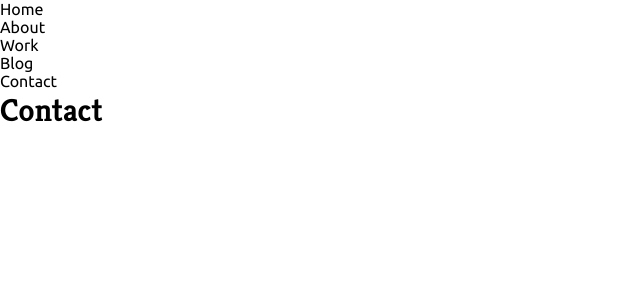
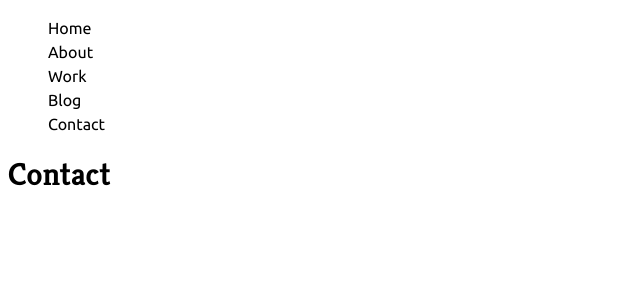
Before and after one commit to RomainSire/portfolio-nextjs, a Next.js app: page /contact in a window 1280 px wide. Shown: the top 300 px of the page, without its empty margins (0-640 px from the left). Built offline with nearby package versions, Linux system fonts and the light colour scheme.

Commit message:
feat(style): add a modern css reset

```diff
--- a/src/app/(pages)/layout.tsx
+++ b/src/app/(pages)/layout.tsx
@@ -8,7 +8,7 @@
 	return (
 		<>
 			<nav>
-				<ul>
+				<ul role="list">
 					<li>
 						<Link href={`/`}>Home</Link>
 					</li>
--- a/src/app/globals.css
+++ b/src/app/globals.css
@@ -18,21 +18,13 @@
 	--size-6xl: 466px;
 }
 
-* {
-	box-sizing: border-box;
-	padding: 0;
-	margin: 0;
-}
-
-html,
 body {
-	max-width: 100vw;
-	overflow-x: hidden;
 	font-family: var(--font-text);
+	background-color: var(--color-neutral);
+	color: var(--color-base);
 }
 
 a {
-	color: inherit;
 	text-decoration: none;
 }
 
--- a/src/app/layout.tsx
+++ b/src/app/layout.tsx
@@ -1,3 +1,5 @@
+import "./reset.css";
+
 import { kreonFont, ubuntuFont } from "@/lib/fonts";
 import type { Metadata } from "next";
 import "./globals.css";
--- a/src/app/page.tsx
+++ b/src/app/page.tsx
@@ -5,7 +5,7 @@
 		<main className={styles.main}>
 			<h1>Hey dude !</h1>
 			<nav>
-				<ul>
+				<ul role="list">
 					<li>
 						<a href="/about">About</a>
 					</li>
--- /dev/null
+++ b/src/app/reset.css
@@ -0,0 +1,97 @@
+/* Box sizing rules */
+*,
+*::before,
+*::after {
+	box-sizing: border-box;
+}
+
+/* Prevent font size inflation */
+html {
+	-moz-text-size-adjust: none;
+	-webkit-text-size-adjust: none;
+	text-size-adjust: none;
+}
+
+/* Remove default margin in favour of better control in authored CSS */
+body,
+h1,
+h2,
+h3,
+h4,
+h5,
+h6,
+p,
+figure,
+blockquote,
+dl,
+dd {
+	margin-block-end: 0;
+}
+
+/* Remove list styles on ul, ol elements with a list role, which suggests default styling will be removed */
+ul[role="list"],
+ol[role="list"] {
+	list-style: none;
+}
+
+/* Set core body defaults */
+body {
+	min-height: 100vh;
+	line-height: 1.5;
+}
+
+/* Set shorter line heights on headings and interactive elements */
+h1,
+h2,
+h3,
+h4,
+h5,
+h6,
+button,
+input,
+label {
+	line-height: 1.1;
+}
+
+/* Balance text wrapping on headings */
+h1,
+h2,
+h3,
+h4,
+h5,
+h6 {
+	text-wrap: balance;
+}
+
+/* A elements that don't have a class get default styles */
+a:not([class]) {
+	text-decoration-skip-ink: auto;
+	color: currentColor;
+}
+
+/* Make images easier to work with */
+img,
+picture {
+	max-width: 100%;
+	display: block;
+	font-style: italic;
+}
+
+/* Inherit fonts for inputs and buttons */
+input,
+button,
+textarea,
+select {
+	font-family: inherit;
+	font-size: inherit;
+}
+
+/* Make sure textareas without a rows attribute are not tiny */
+textarea:not([rows]) {
+	min-height: 10em;
+}
+
+/* Anything that has been anchored to should have extra scroll margin */
+:target {
+	scroll-margin-block: 5ex;
+}
```
